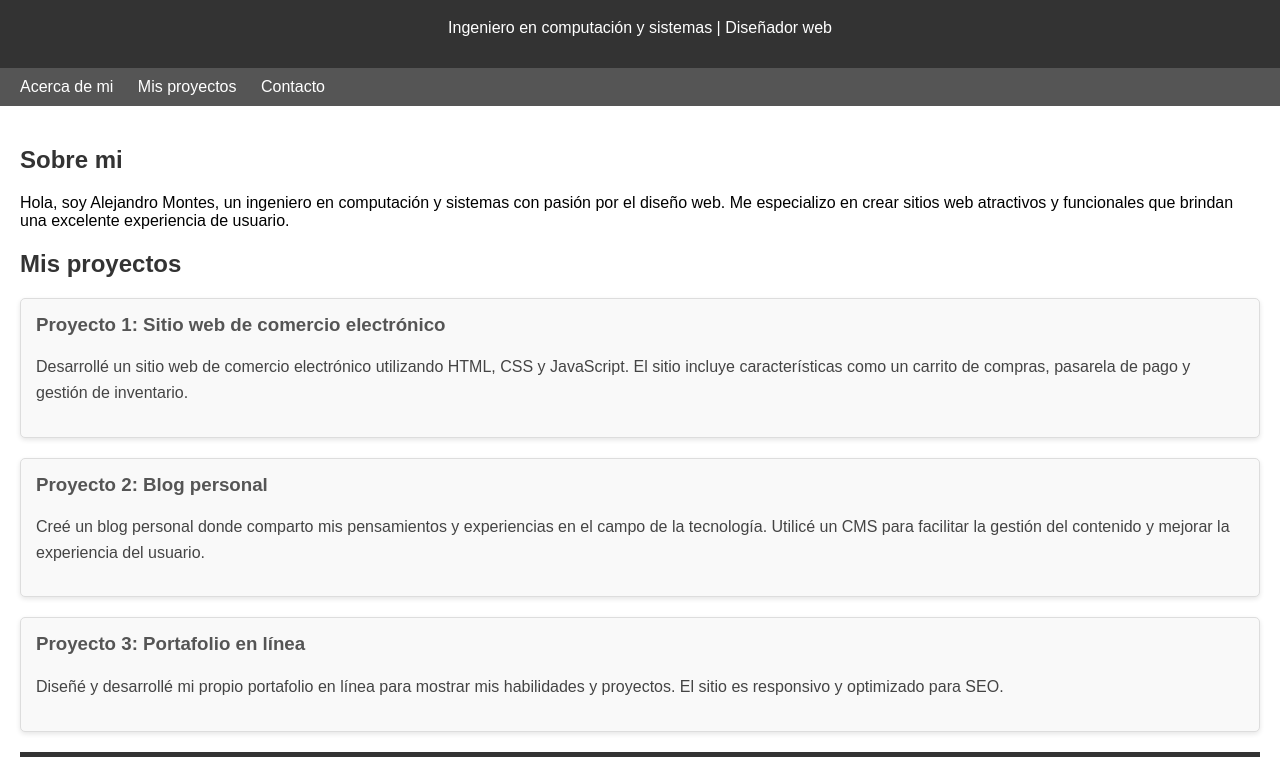
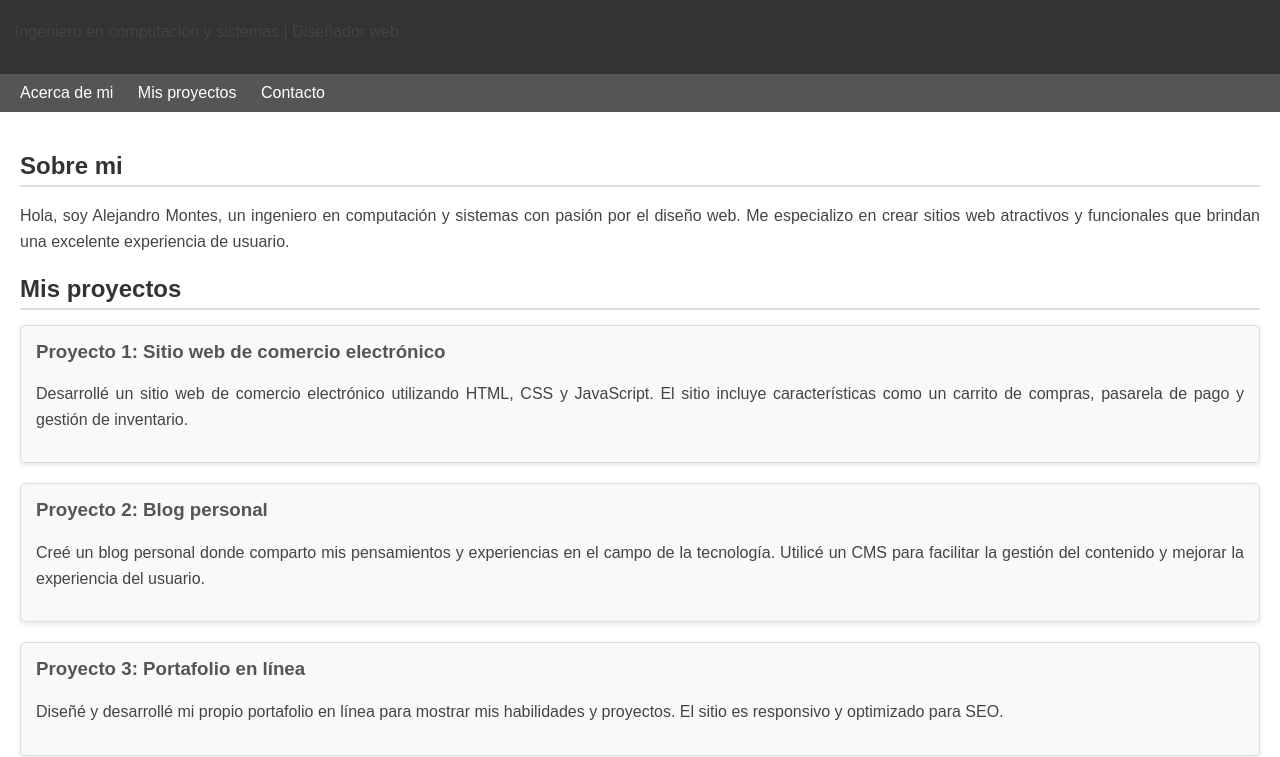
Before and after one commit to amontesm-udl/paginaweb, a plain HTML site: page index_sem.html in a window 1280 px wide. Shown: the part 76-833 px from the top of the page. Drawn offline with Linux system fonts and the light colour scheme.

Commit message:
agregué estilo a h2 y p

```diff
--- a/index_sem.html
+++ b/index_sem.html
@@ -26,6 +26,20 @@ article h3 {
 article p {
   line-height: 1.6;            /* mejor legibilidad del texto */
   color: #444;
+}
+h2 {
+  color: #333;              /* ya lo tenías, lo mantenemos */
+  border-bottom: 2px solid #ddd; /* subrayado sutil */
+  padding-bottom: 5px;
+  margin-bottom: 15px;
+  font-size: 1.5em;
+}
+
+p {
+  color: #444;              /* tono gris oscuro, legible */
+  line-height: 1.6;         /* espacio entre líneas cómodo */
+  margin-bottom: 15px;      /* separación entre párrafos */
+  text-align: justify;      /* alineación justificada para aspecto más formal */
 }
     </style>
     <meta charset="UTF-8">
```
